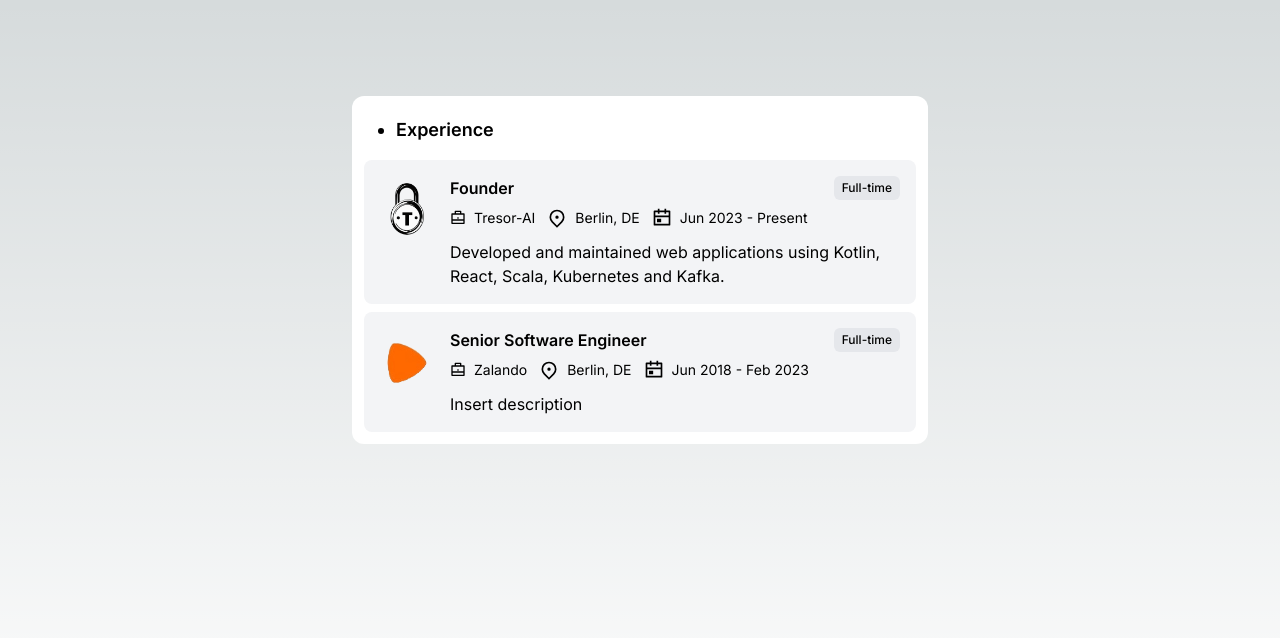
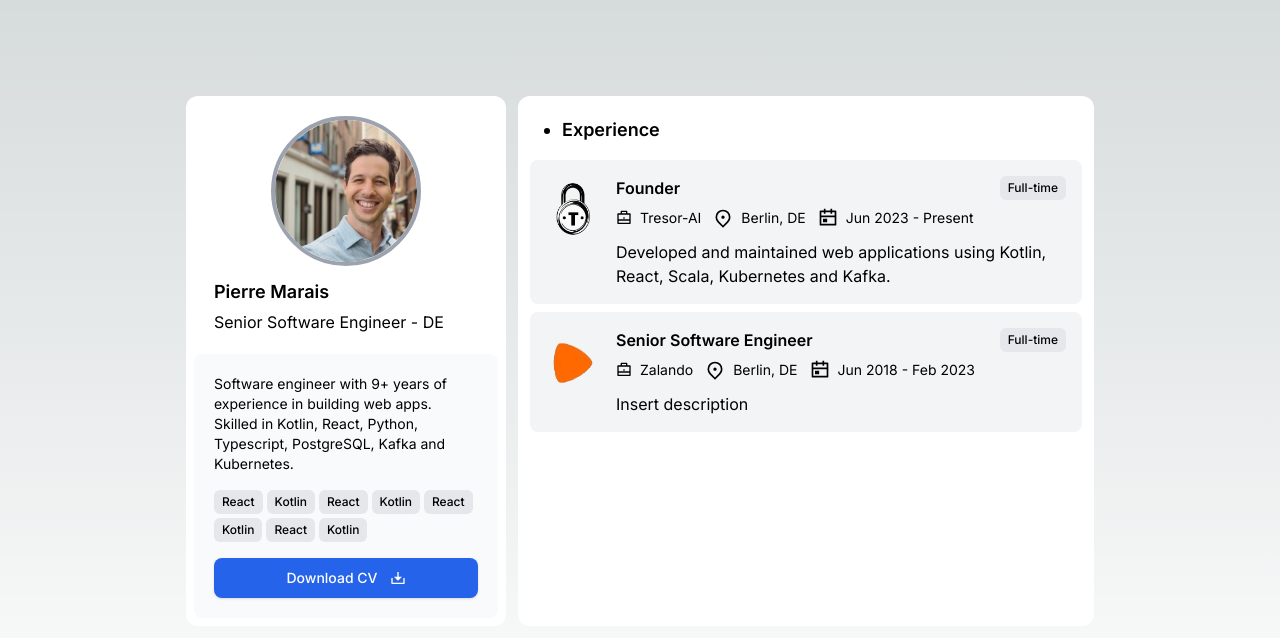
Before and after one commit to Deeds67/portfolio, a Next.js app: page / in a window 1280 px wide. Shown: the top 638 px of the page. Built offline with nearby package versions, Linux system fonts and the light colour scheme.

Commit message:
Glue together About me and Experience section on home page

```diff
--- a/src/app/page.tsx
+++ b/src/app/page.tsx
@@ -5,9 +5,11 @@ import Image from "next/image";
 export default function Home() {
   const tags = ["React", "Kotlin", "React", "Kotlin","React", "Kotlin","React", "Kotlin"]
   return (
-    <main className="flex min-h-screen flex-col items-center justify-between p-24">
-      {/* <AboutMe tags={tags}></AboutMe> */}
-      <Experience></Experience>
+    <main className="min-h-screen  p-24 ">
+      <div className="flex flex-start justify-center gap-3">
+        <AboutMe tags={tags}></AboutMe>
+        <Experience></Experience>
+      </div>
       {/* <div className="z-10 w-full max-w-5xl items-center justify-between font-mono text-sm lg:flex">
         <p className="fixed left-0 top-0 flex w-full justify-center border-b border-gray-300 bg-gradient-to-b from-zinc-200 pb-6 pt-8 backdrop-blur-2xl dark:border-neutral-800 dark:bg-zinc-800/30 dark:from-inherit lg:static lg:w-auto  lg:rounded-xl lg:border lg:bg-gray-200 lg:p-4 lg:dark:bg-zinc-800/30">
           Get started by editing&nbsp;
--- a/src/components/ui/AboutMe/index.tsx
+++ b/src/components/ui/AboutMe/index.tsx
@@ -15,7 +15,7 @@ const AboutMe = (props: Props) => {
             </div>
             <p className="font-semibold pl-5 text-lg mb-1">Pierre Marais</p>
             <p className="pl-5 mb-5">Senior Software Engineer - DE</p>
-            <div className="text-sm bg-gray-50 rounded p-5">
+            <div className="text-sm bg-gray-50 rounded-lg p-5">
                 Software engineer with 9+ years of experience in building web apps. Skilled in Kotlin, React, Python, Typescript, PostgreSQL, Kafka and Kubernetes.
                 <div className="my-4">
                     <Tags tags={props.tags}></Tags>
```
